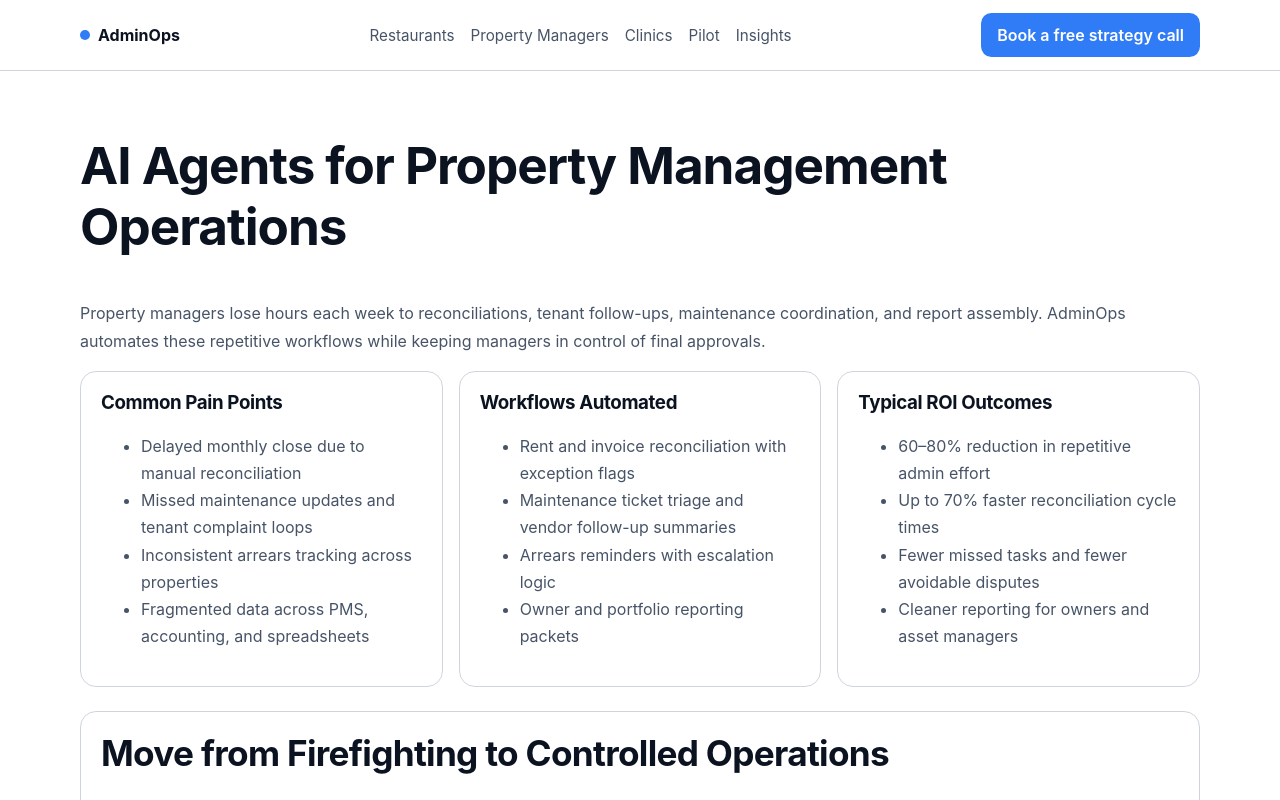
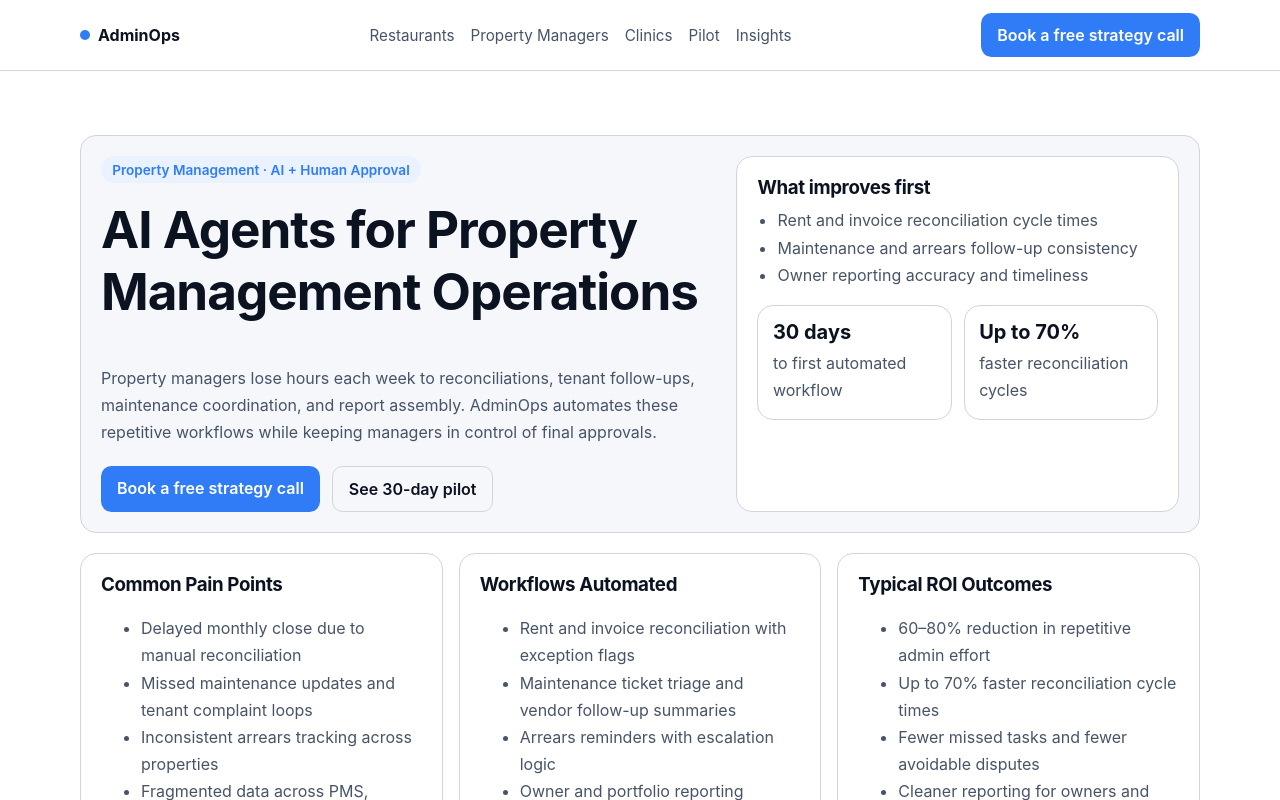
Before and after one commit to siegkamgo/adminops-site, a Next.js app: page /property-management-ai-agents in a window 1280 px wide. Shown: the top 800 px of the page. Built offline with nearby package versions, Linux system fonts and the light colour scheme; no server answers.

Commit message:
Replicate refreshed hero UX across service pages

```diff
--- a/app/property-management-ai-agents/page.js
+++ b/app/property-management-ai-agents/page.js
@@ -96,13 +96,51 @@
         <Script id="property-breadcrumb-schema" type="application/ld+json" strategy="afterInteractive">
           {JSON.stringify(breadcrumbSchema)}
         </Script>
-        <h1 id="property-heading">AI Agents for Property Management Operations</h1>
-        <p id="property-summary">
-          Property managers lose hours each week to reconciliations, tenant follow-ups, maintenance coordination, and report assembly.
-          AdminOps automates these repetitive workflows while keeping managers in control of final approvals.
-        </p>
+        <div className="hero-shell">
+          <div className="hero-grid">
+            <div>
+              <span className="badge">Property Management · AI + Human Approval</span>
+              <h1 id="property-heading">AI Agents for Property Management Operations</h1>
+              <p id="property-summary">
+                Property managers lose hours each week to reconciliations, tenant follow-ups, maintenance coordination, and report assembly.
+                AdminOps automates these repetitive workflows while keeping managers in control of final approvals.
+              </p>
+              <div className="cta-row">
+                <a
+                  className="btn btn-primary"
+                  href="https://www.cal.eu/sieg-kamgo/30min"
+                  target="_blank"
+                  rel="noreferrer"
+                  data-track="book-call"
+                  data-cta-location="property-hero"
+                >
+                  Book a free strategy call
+                </a>
+                <a className="btn btn-secondary" href="/adminops-pilot">See 30-day pilot</a>
+              </div>
+            </div>
+            <aside className="card hero-proof" aria-label="Property operations proof points">
+              <h3>What improves first</h3>
+              <ul>
+                <li>Rent and invoice reconciliation cycle times</li>
+                <li>Maintenance and arrears follow-up consistency</li>
+                <li>Owner reporting accuracy and timeliness</li>
+              </ul>
+              <div className="stats-row">
+                <div className="card">
+                  <strong>30 days</strong>
+                  <p>to first automated workflow</p>
+                </div>
+                <div className="card">
+                  <strong>Up to 70%</strong>
+                  <p>faster reconciliation cycles</p>
+                </div>
+              </div>
+            </aside>
+          </div>
+        </div>
 
-        <div className="grid-3" style={{ marginTop: "1rem" }}>
+        <div className="grid-3" style={{ marginTop: "1.25rem" }}>
           <article className="card">
             <h3>Common Pain Points</h3>
             <ul>
```
Also changed, not shown: app/clinic-ops-ai-agents/page.js (+44 -6 lines), app/restaurant-ops-ai-agents/page.js (+44 -6 lines).
